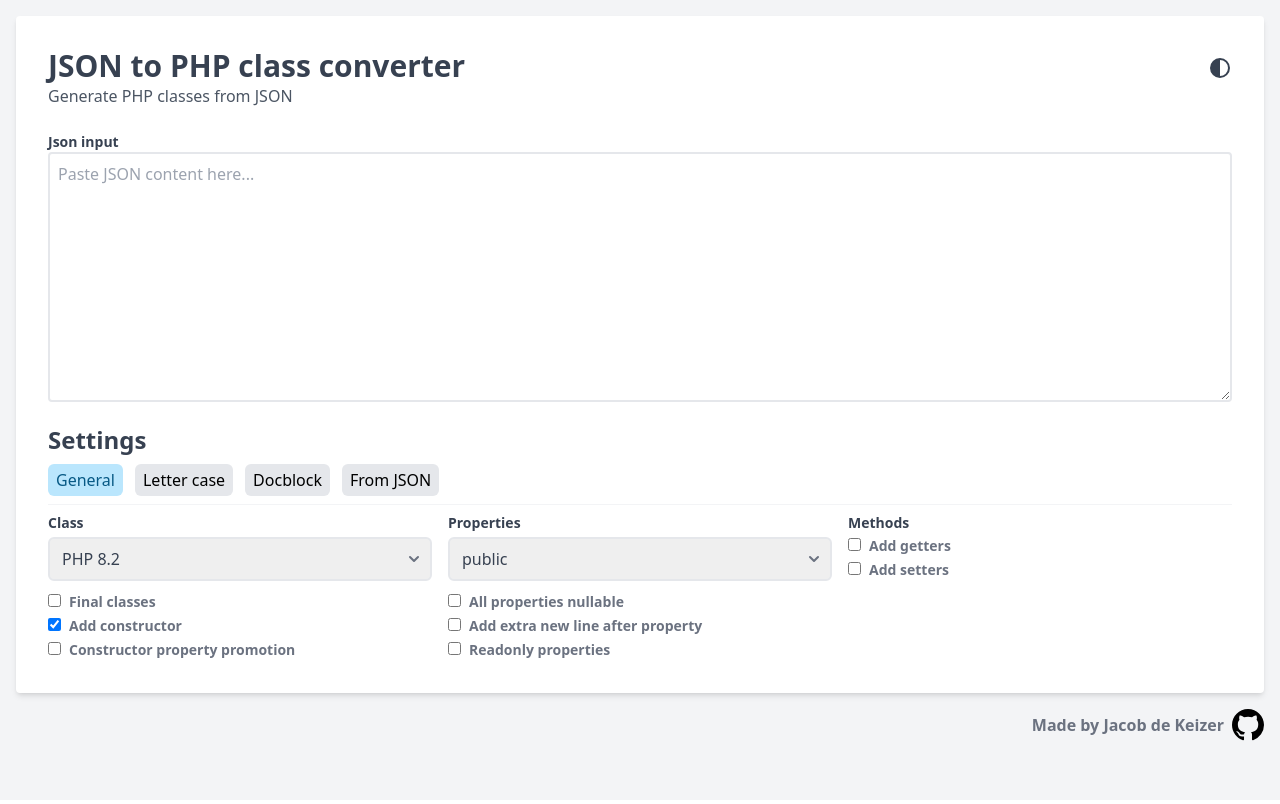
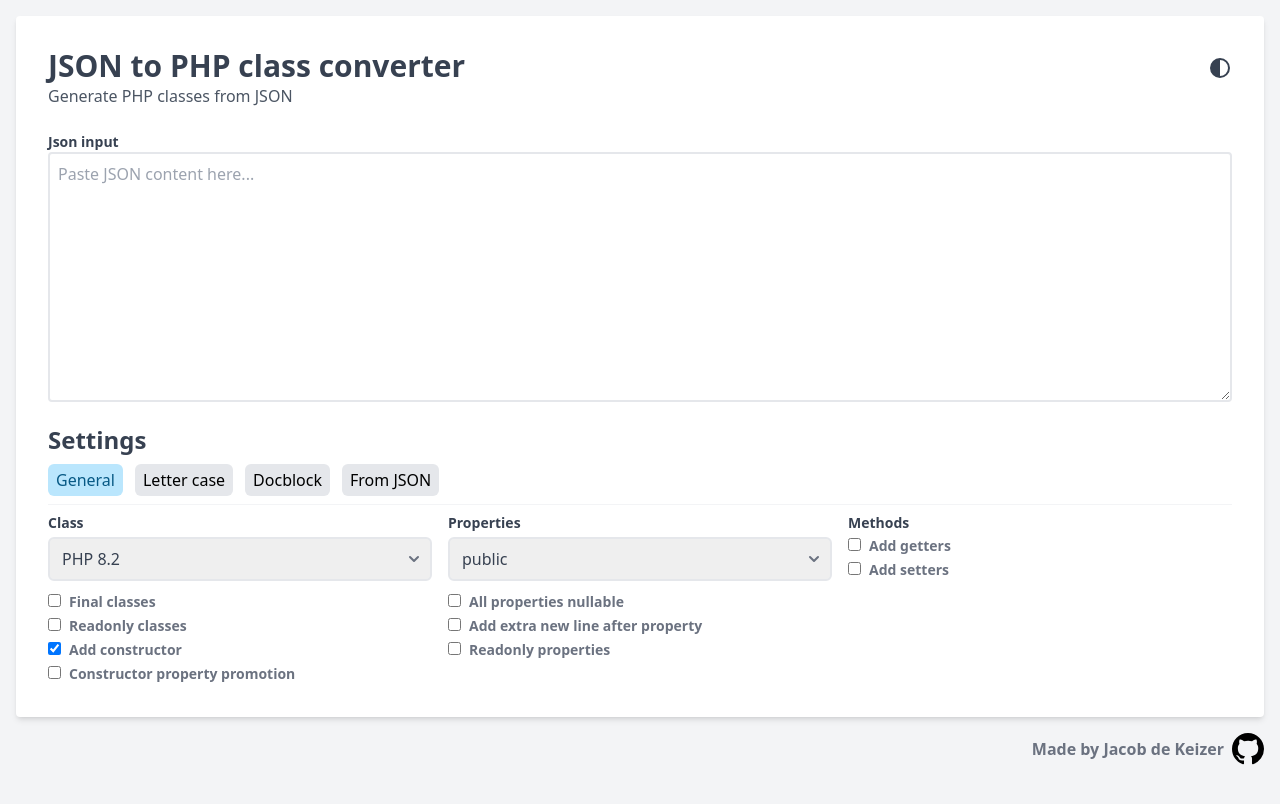
Before and after one commit to jacobdekeizer/json-to-php-generator, a Vue app: page /#/ in a window 1280 px wide. Shown: the top 804 px of the page. Built offline with nearby package versions, Linux system fonts and the light colour scheme.

Commit message:
Add support for readonly classes

```diff
--- a/src/components/Settings.vue
+++ b/src/components/Settings.vue
@@ -49,6 +49,13 @@
           />
 
           <Checkbox
+            v-if="supportsReadonlyClasses(props.modelValue)"
+            label="Readonly classes"
+            :model-value="props.modelValue.readonlyClasses"
+            @update:model-value="(val) => updateSettings({ readonlyClasses: val })"
+          />
+
+          <Checkbox
             label="Add constructor"
             :model-value="props.modelValue.addConstructor"
             @update:model-value="(val) => updateSettings({ addConstructor: val })"
@@ -87,7 +94,7 @@
           />
 
           <Checkbox
-            v-if="supportsReadonlyProperties(props.modelValue)"
+            v-if="supportsReadonlyProperties(props.modelValue) && !props.modelValue.readonlyClasses"
             label="Readonly properties"
             :model-value="props.modelValue.readonlyProperties"
             @update:model-value="(val) => updateSettings({ readonlyProperties: val })"
@@ -105,7 +112,7 @@
           />
 
           <Checkbox
-            v-if="!props.modelValue.readonlyProperties"
+            v-if="!hasReadonlyProperties"
             label="Add setters"
             class="mr-4"
             :model-value="props.modelValue.addSetters"
@@ -240,7 +247,7 @@
 </template>
 
 <script lang="ts" setup>
-import { defineProps, defineEmits, ref } from 'vue';
+import {defineProps, defineEmits, ref, computed} from 'vue';
 
 import Checkbox from '@/components/form/Checkbox.vue';
 import FormGroup from '@/components/form/FormGroup.vue';
@@ -254,6 +261,7 @@ import TabPanel from '@/components/tab-panel/TabPanel.vue';
 import {
   default as SettingsModel,
   supportsConstructorPropertyPromotion,
+  supportsReadonlyClasses,
   supportsReadonlyProperties
 } from '@/dto/Settings';
 import EnumSelect from '@/support/EnumSelect';
@@ -274,6 +282,8 @@ const docblockOptions = EnumSelect.getOptions(PhpDocblock);
 
 const activeTab = ref('general');
 
+const hasReadonlyProperties = computed(() => props.modelValue.readonlyProperties || props.modelValue.readonlyClasses);
+
 const updateSettings = (newProps: Partial<SettingsModel>): void => {
   emit('update:modelValue', { ...props.modelValue, ...newProps });
 }
--- a/src/dto/Settings.ts
+++ b/src/dto/Settings.ts
@@ -26,6 +26,7 @@ export default interface Settings {
     constructorPropertyPromotion: boolean;
 
     finalClasses: boolean;
+    readonlyClasses: boolean;
     allPropertiesNullable: boolean;
 
     addFromJsonMethod: boolean;
@@ -40,6 +41,7 @@ const getPhpVersionNumber = (version: PhpVersion): number => {
         version.toString()
             .replace('PHP', '')
             .replace(' ', '')
+            .replace('.', '')
     );
 }
 
@@ -67,6 +69,10 @@ export const supportsReadonlyProperties = (settings: Settings): boolean => {
     return isVersionSupported(settings.phpVersion, PhpVersion.PHP81);
 }
 
+export const supportsReadonlyClasses = (settings: Settings): boolean => {
+    return isVersionSupported(settings.phpVersion, PhpVersion.PHP82);
+}
+
 export const createDefaultSettings = (): Settings => {
     return {
         phpVersion: PhpVersion.PHP82,
@@ -90,6 +96,7 @@ export const createDefaultSettings = (): Settings => {
         constructorPropertyPromotion: false,
 
         finalClasses: false,
+        readonlyClasses: false,
         allPropertiesNullable: false,
 
         addFromJsonMethod: false,
--- a/src/hooks/use-settings.ts
+++ b/src/hooks/use-settings.ts
@@ -1,6 +1,6 @@
 import Settings, {
     createDefaultSettings,
-    supportsConstructorPropertyPromotion,
+    supportsConstructorPropertyPromotion, supportsReadonlyClasses,
     supportsReadonlyProperties
 } from '@/dto/Settings';
 import { ref, Ref, watch } from 'vue';
@@ -29,6 +29,16 @@ export const useSettings = (): UseSettings => {
         if (settings.value.readonlyProperties) {
             settings.value.addSetters = false;
         }
+
+        // Readonly classes checks
+        if (settings.value.readonlyClasses && !supportsReadonlyClasses(settings.value)) {
+            settings.value.readonlyClasses = false;
+        }
+
+        if (settings.value.readonlyClasses) {
+            settings.value.addSetters = false;
+            settings.value.readonlyProperties = false;
+        }
     });
 
     return {
--- a/src/presenters/PhpClassPresenter.ts
+++ b/src/presenters/PhpClassPresenter.ts
@@ -40,7 +40,10 @@ export default class PhpClassPresenter {
         const codeWriter = new CodeWriter();
 
         // open new class
-        codeWriter.openClass(this.getClassName(), this.settings.finalClasses);
+        codeWriter.openClass(this.getClassName(), {
+            isFinal: this.settings.finalClasses,
+            isReadonly: this.settings.readonlyClasses
+        });
 
         // properties
         if (propertyTypePresenters.length && !this.settings.constructorPropertyPromotion) {
--- a/src/writers/CodeWriter.ts
+++ b/src/writers/CodeWriter.ts
@@ -7,8 +7,8 @@ export default class CodeWriter {
     private content = '';
     private indentation = '';
 
-    public openClass(name: string, final: boolean): void {
-        this.writeLine(`${(final ? 'final ' : '')}class ${name}`);
+    public openClass(name: string, options?: { isFinal?: boolean; isReadonly?: boolean }): void {
+        this.writeLine(`${(options?.isFinal ? 'final ' : '')}${(options?.isReadonly ? 'readonly ' : '')}class ${name}`);
         this.writeLine('{');
         this.indent();
     }
```
